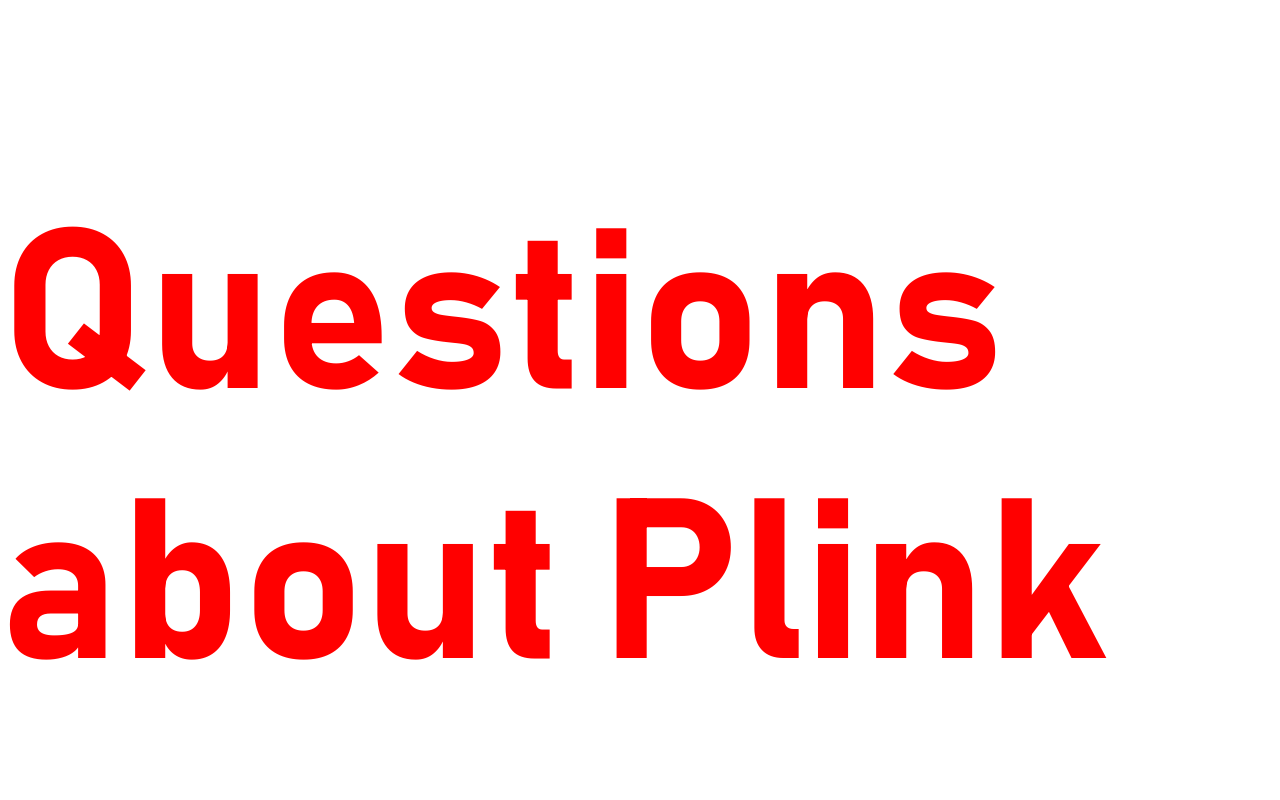
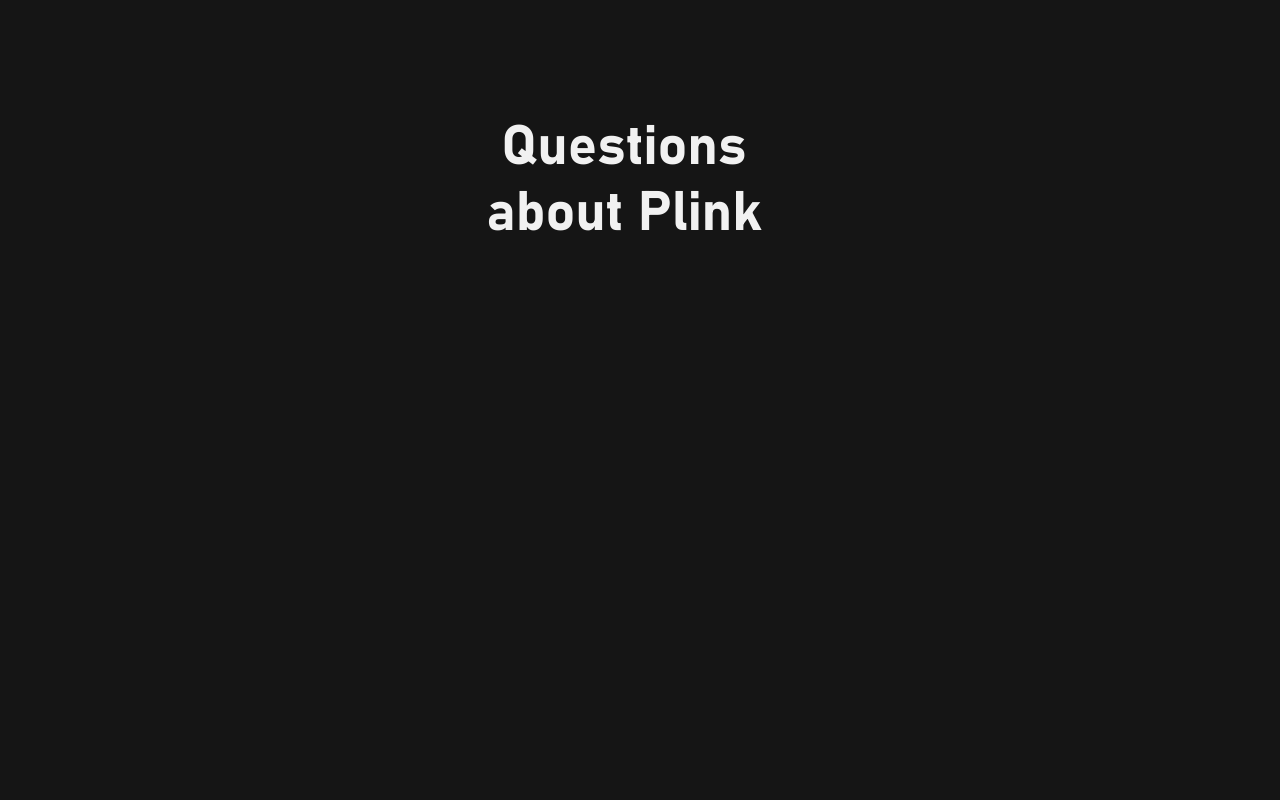
Before and after one commit to Abolfazl181920/Crypto-website, a React (Create React App) app: page /faq in a window 1280 px wide. Shown: the top 800 px of the page. Built offline with nearby package versions, Linux system fonts and the light colour scheme.

Commit message:
add title

```diff
--- a/src/Components/Faq/Faq.js
+++ b/src/Components/Faq/Faq.js
@@ -3,13 +3,13 @@ import React from 'react';
 const Faq = () => {
     return (
         <div className="faq">
-            <h2>Questions <br /> about Plink</h2>
-            <h4>Simple, powerful, and useful.</h4>
+            <h2 className="title">Questions <br /> about Plink</h2>
+            {/* <h4>Simple, powerful, and useful.</h4>
             <div>
                 <h2>What does Plink cost?</h2>
                 <p>Plink's basic functionality is free. You only pay for the regular Mollie transaction costs when <br /> the payment succeeds. These costs are listed on the. We do charge an additional fee for certain premium functionalities. These additional costs can be found on our .</p>
                 <p>We do charge an additional fee for certain premium functionalities. These additional costs can <br /> be found on our .</p>
-            </div>
+            </div> */}
         </div>
     );
 }
--- a/src/Styles/App.css
+++ b/src/Styles/App.css
@@ -381,7 +381,18 @@ footer span {
 
 /* Faq.js component */
 .faq {
+    height: 100vh;
+    width: 100%;
+    background-color: var(--black);
+    overflow: hidden;
+}
+
+.title{
     position: absolute;
-    color: red;
-    font-size: 150px;
+    color: var(--normalwhite);
+    font-size: 55px;
+    margin-left: 38%;
+    margin-top: 9%;
+    text-align: center;
+    word-spacing: .3rem;
 }
```
